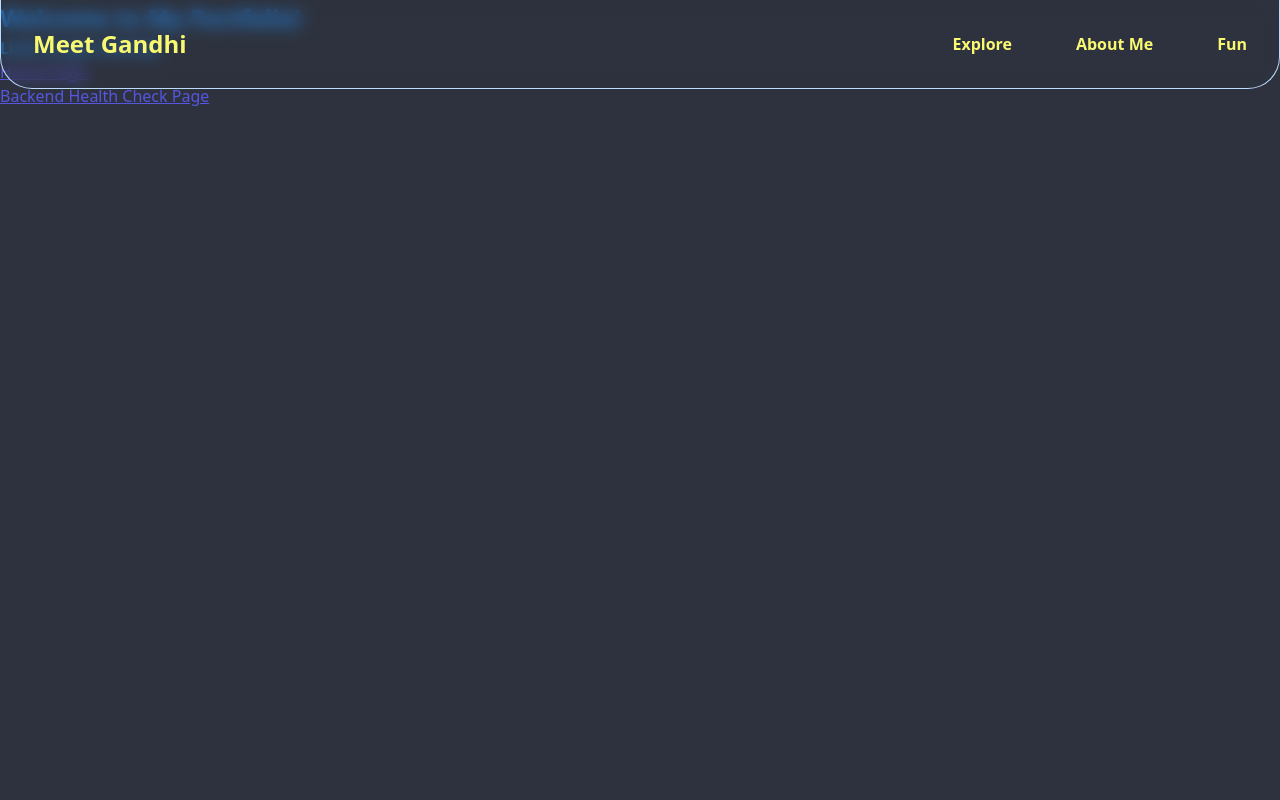
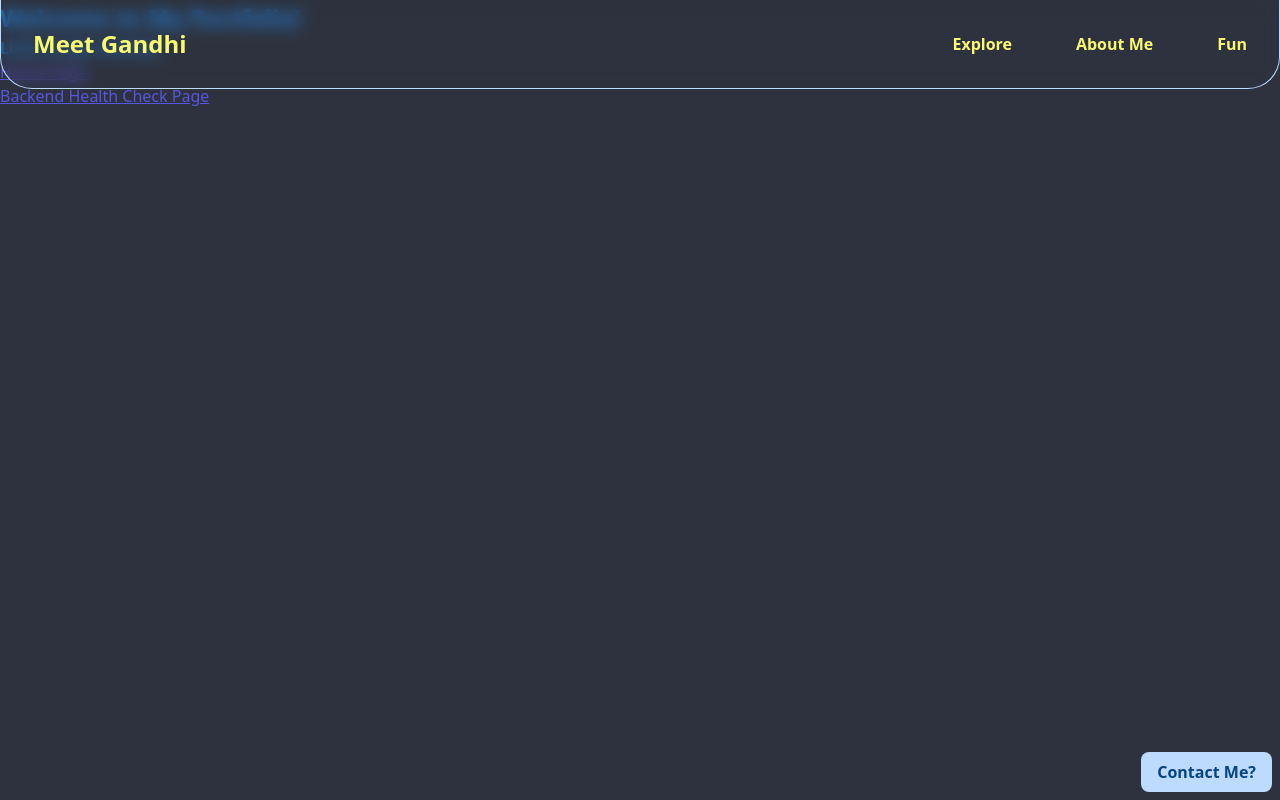
Before and after one commit to meet-dharmesh-gandhi/My-Portfolio, a SvelteKit app in the folder frontend/: page / in a window 1280 px wide. Built offline with nearby package versions, Linux system fonts and the light colour scheme.

Commit message:
feat: created the contact me button on the bottom right of the screen

```diff
--- /dev/null
+++ b/frontend/src/lib/components/contact-me/contact-me-button.css
@@ -0,0 +1,24 @@
+.contact-me-button {
+	&::before {
+		content: '';
+		width: calc(100% + 0.5rem);
+		height: 0.5rem;
+		background-color: var(--white);
+		position: absolute;
+		top: 0;
+		left: 0;
+		transform: translateX(-0.5rem);
+	}
+
+	&::after {
+		content: '';
+		width: 0.5rem;
+		height: 0.5rem;
+		background-color: var(--black);
+		position: absolute;
+		top: 0;
+		left: 0;
+		transform: translateX(-100%);
+		border-top-right-radius: 100%;
+	}
+}
--- /dev/null
+++ b/frontend/src/lib/components/contact-me/contact-me-button.svelte
@@ -0,0 +1,41 @@
+<script lang="ts">
+	import '$lib/components/contact-me/contact-me-button.css';
+
+    let isHovering = $state(false);
+	let hasClicked = $state(false);
+	let isHoveringInside = $state(false);
+	let isContactVisible = $derived(isHovering || hasClicked || isHoveringInside);
+</script>
+
+<div class="fixed flex flex-col justify-end items-end bottom-2 right-2 rounded-lg">
+	{#if isContactVisible}
+		<aside
+			class="bottom-full right-0 w-max grid grid-cols-2 *:w-42 *:truncate bg-(--white) rounded-lg py-2 px-4 text-(--dark-blue) rounded-br-none"
+			onmouseenter={() => (isHoveringInside = true)}
+			onmouseleave={() => (isHoveringInside = false)}
+		>
+			<strong>Phone Number:</strong>
+			<p>1234567890</p>
+			<strong>Email:</strong>
+			<a target="_blank" href="mailto:meetgandhi13062005@gmail.com">meetgandhi13062005@gmail.com</a>
+			<strong>LinkedIn:</strong>
+			<a target="_blank" href="https://linkedin.com/in/meet-d-gandhi"
+				>https://linkedin.com/in/meet-d-gandhi</a
+			>
+			<strong>Github:</strong>
+			<a target="_blank" href="https://github.com/meet-dharmesh-gandhi"
+				>https://github.com/meet-dharmesh-gandhi</a
+			>
+		</aside>
+	{/if}
+	<button
+		role="menu"
+		tabindex="0"
+		class={`contact-me-button relative bg-(--white) rounded-lg py-2 px-4 text-(--dark-blue) font-bold cursor-pointer flex flex-col gap-2 justify-end items-end hover:rounded-t-none hover:rounded-tr-none ${isContactVisible ? '' : 'before:hidden after:hidden'}`}
+		onmouseenter={() => (isHovering = true)}
+		onmouseleave={() => (isHovering = false)}
+		onclick={() => (hasClicked = !hasClicked)}
+	>
+		Contact Me?
+	</button>
+</div>
--- a/frontend/src/routes/+layout.svelte
+++ b/frontend/src/routes/+layout.svelte
@@ -2,6 +2,7 @@
 	import './layout.css';
 	import favicon from '$lib/assets/favicon.svg';
 	import Navbar from '$lib/components/nav/Navbar.svelte';
+	import ContactMeButton from '$lib/components/contact-me/contact-me-button.svelte';
 
 	let { children } = $props();
 </script>
@@ -17,3 +18,4 @@
 
 <Navbar />
 {@render children()}
+<ContactMeButton />
```
